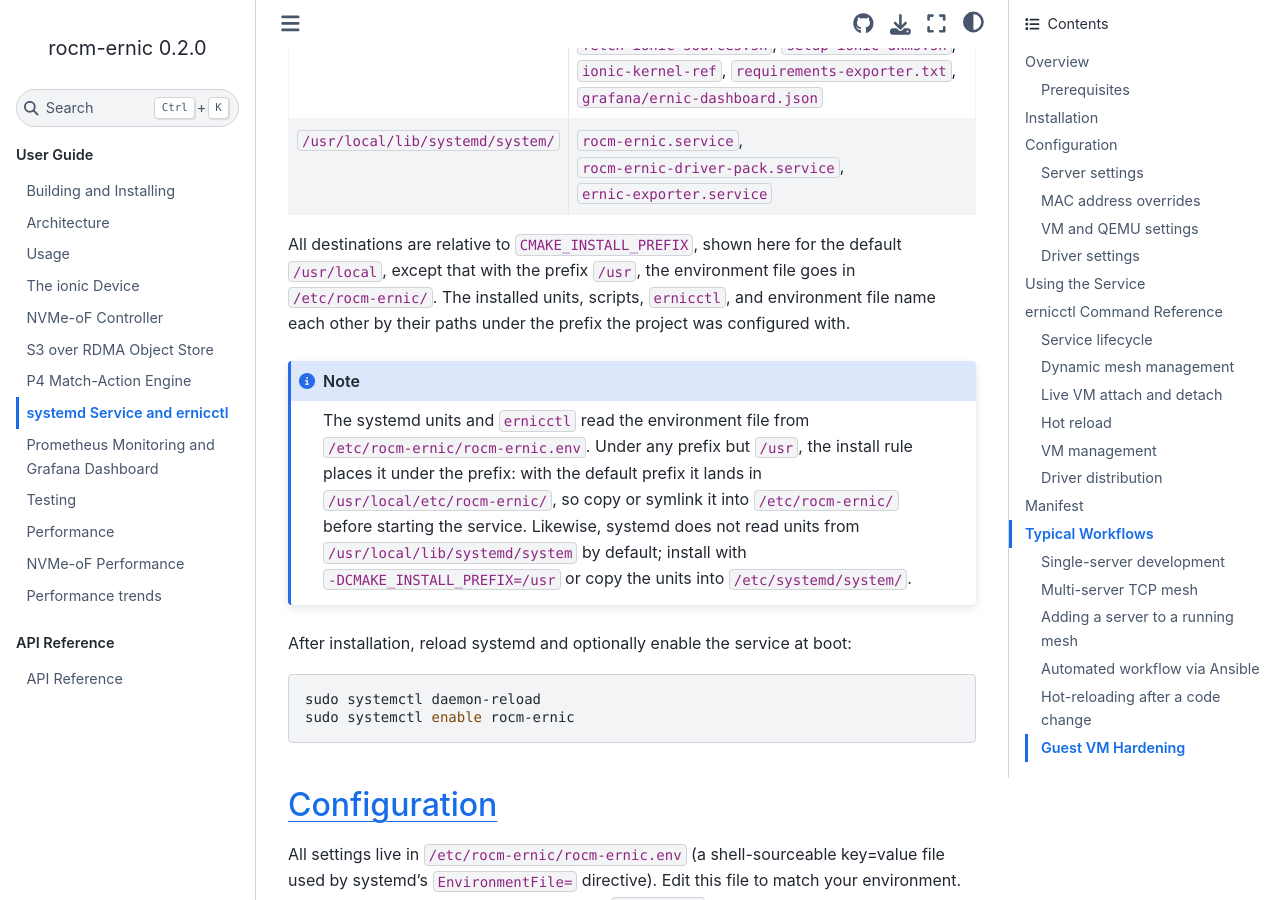
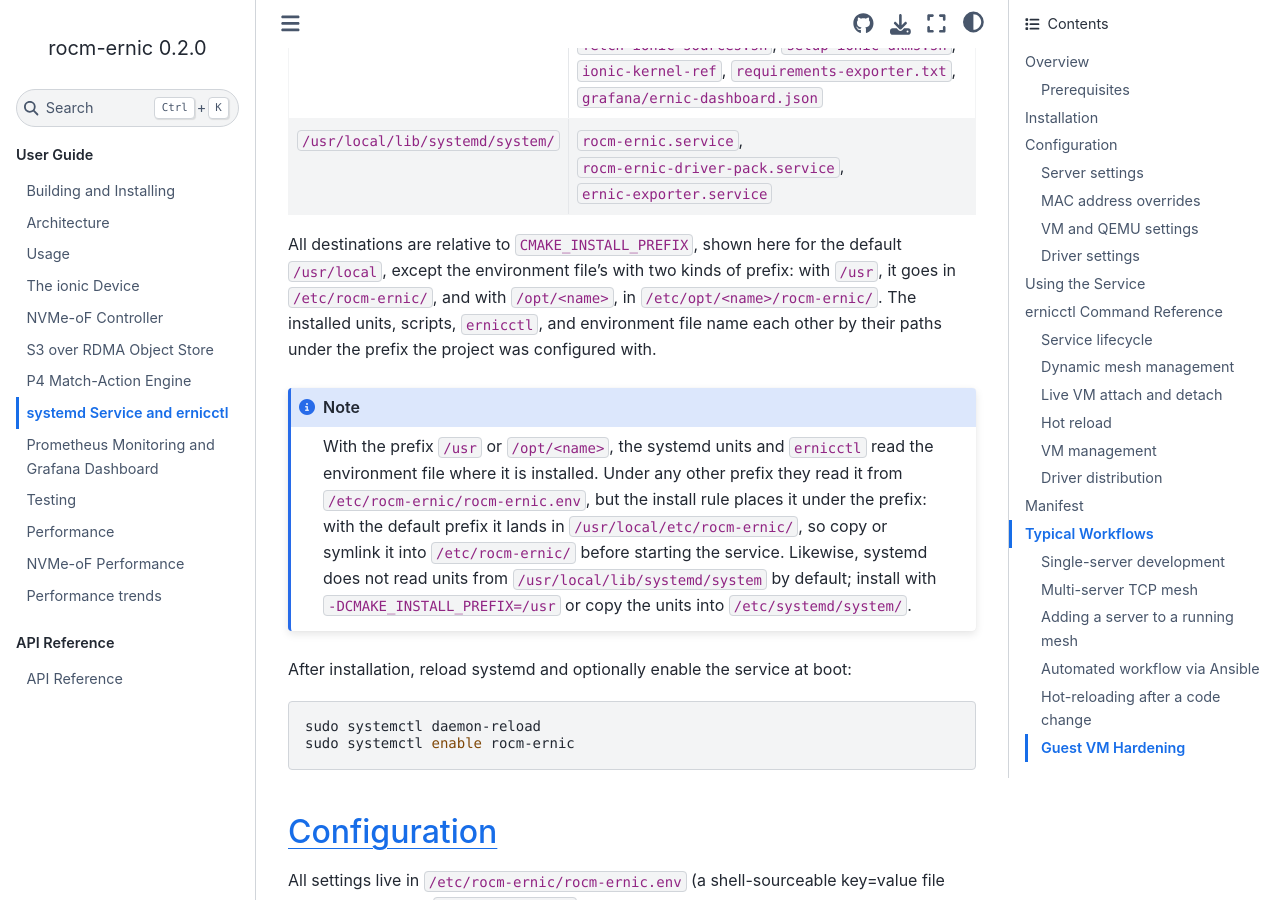
Before and after one commit to ROCm/rocm-ernic, a Sphinx documentation site: the page built from docs/service.rst, in a window 1280 px wide and 900 px high, scrolled down 2273 px. Built offline with Sphinx 7.4.7 and the Sphinx Book theme 1.1.4, drawn with Linux system fonts in a browser that asks for light colours.

Commit message:
cmake: modernize path handling; fix installs under /opt/<name>
Use cmake_path() and file(REAL_PATH) everywhere in place of
get_filename_component() and file(RELATIVE_PATH): in the coverage
tools lookup, the bundled libvfio-user's install RPATH, and the
package test. The RPATH is unchanged.

With the prefix /opt/<name>, GNUInstallDirs puts the configuration in
/etc/opt/<name>, but writes CMAKE_INSTALL_FULL_SYSCONFDIR with a
doubled slash (/etc//opt/<name>). The doubled path reached the
install destination, which CMake 3.31+ reports under CMP0177, and the
DEB's conffiles. Normalize it before use.

The installed units, ernicctl, the exporter and the driver pack also
read /etc/rocm-ernic/rocm-ernic.env, so they missed a configuration
installed in /etc/opt/<name>. When the configuration is installed
outside the prefix, they now name where it is. With /usr that is
/etc/rocm-ernic, as before; under other prefixes nothing changes.

The package test now checks that every installed file naming a
rocm-ernic.env names the packaged one when it is in /etc, not only
the units' EnvironmentFile=.

Co-Authored-By: Claude <noreply@anthropic.com>

```diff
--- a/docs/service.rst
+++ b/docs/service.rst
@@ -87,21 +87,23 @@ This installs:
        ``ernic-exporter.service``
 
 All destinations are relative to ``CMAKE_INSTALL_PREFIX``,
-shown here for the default ``/usr/local``, except that with
-the prefix ``/usr``, the environment file goes in
-``/etc/rocm-ernic/``. The installed units, scripts,
+shown here for the default ``/usr/local``, except the
+environment file's with two kinds of prefix: with ``/usr``, it
+goes in ``/etc/rocm-ernic/``, and with ``/opt/<name>``, in
+``/etc/opt/<name>/rocm-ernic/``. The installed units, scripts,
 ``ernicctl``, and environment file name each other by their
 paths under the prefix the project was configured with.
 
 .. note::
 
-   The systemd units and ``ernicctl`` read the environment
-   file from ``/etc/rocm-ernic/rocm-ernic.env``. Under any
-   prefix but ``/usr``, the install rule places it under the
-   prefix: with the default prefix it lands in
-   ``/usr/local/etc/rocm-ernic/``, so copy or symlink it into
-   ``/etc/rocm-ernic/`` before starting the service. Likewise,
-   systemd does not read units from
+   With the prefix ``/usr`` or ``/opt/<name>``, the systemd
+   units and ``ernicctl`` read the environment file where it
+   is installed. Under any other prefix they read it from
+   ``/etc/rocm-ernic/rocm-ernic.env``, but the install rule
+   places it under the prefix: with the default prefix it
+   lands in ``/usr/local/etc/rocm-ernic/``, so copy or symlink
+   it into ``/etc/rocm-ernic/`` before starting the service.
+   Likewise, systemd does not read units from
    ``/usr/local/lib/systemd/system`` by default; install with
    ``-DCMAKE_INSTALL_PREFIX=/usr`` or copy the units into
    ``/etc/systemd/system/``.
```
Also changed, not shown: CHANGELOG.md (+7 -0 lines), 3 other files.
